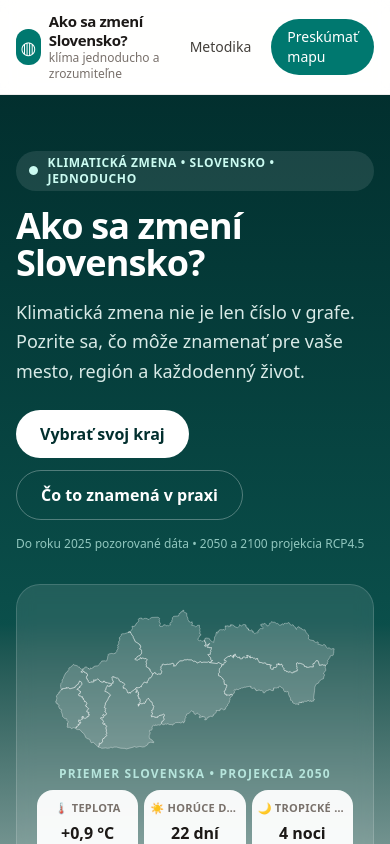
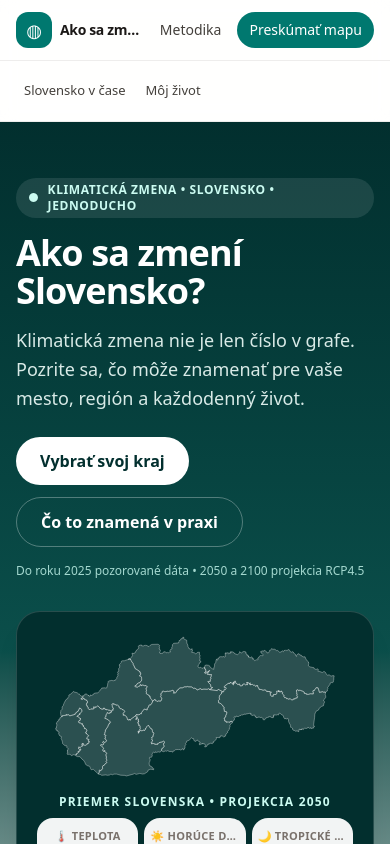
Before and after one commit to simonliska/sk-klima, a Next.js app: page / in a window 390 px wide. Shown: the top 844 px of the page. Built offline with nearby package versions, Linux system fonts and the light colour scheme.

Commit message:
fix: small fix for a phone

```diff
--- a/src/components/Header.tsx
+++ b/src/components/Header.tsx
@@ -3,24 +3,24 @@ import Link from "next/link";
 export default function Header() {
   return (
     <header className="sticky top-0 z-40 border-b border-stone-200/70 bg-white/85 backdrop-blur">
-      <div className="mx-auto flex max-w-6xl items-center justify-between px-4 py-3 sm:px-6">
-        <Link href="/" className="flex items-center gap-2" aria-label="Domov — Ako sa zmení Slovensko?">
+      <div className="mx-auto flex max-w-6xl items-center justify-between gap-2 px-4 py-3 sm:px-6">
+        <Link href="/" className="flex min-w-0 items-center gap-2" aria-label="Domov — Ako sa zmení Slovensko?">
           <span
             aria-hidden="true"
-            className="flex h-9 w-9 items-center justify-center rounded-xl bg-teal-700 text-lg text-white"
+            className="flex h-9 w-9 shrink-0 items-center justify-center rounded-xl bg-teal-700 text-lg text-white"
           >
             ◍
           </span>
-          <span className="leading-tight">
-            <span className="block text-[15px] font-bold tracking-tight">
+          <span className="min-w-0 leading-tight">
+            <span className="block truncate text-sm font-bold tracking-tight sm:text-[15px]">
               Ako sa zmení Slovensko?
             </span>
-            <span className="block text-xs text-stone-500">
+            <span className="hidden text-xs text-stone-500 sm:block">
               klíma jednoducho a zrozumiteľne
             </span>
           </span>
         </Link>
-        <nav className="flex items-center gap-1 text-sm font-medium" aria-label="Hlavná navigácia">
+        <nav className="flex shrink-0 items-center gap-1 text-sm font-medium" aria-label="Hlavná navigácia">
           <Link
             href="/#cas"
             className="hidden rounded-full px-3 py-2 text-stone-700 hover:bg-stone-100 sm:block"
@@ -35,18 +35,38 @@ export default function Header() {
           </Link>
           <Link
             href="/metodika"
-            className="rounded-full px-3 py-2 text-stone-700 hover:bg-stone-100"
+            className="rounded-full px-2 py-2 text-stone-700 hover:bg-stone-100 sm:px-3"
           >
             Metodika
           </Link>
           <Link
             href="/#mapa"
-            className="ml-1 rounded-full bg-teal-700 px-4 py-2 text-white hover:bg-teal-800"
+            className="ml-1 whitespace-nowrap rounded-full bg-teal-700 px-3 py-2 text-white hover:bg-teal-800 sm:px-4"
           >
             Preskúmať mapu
           </Link>
         </nav>
       </div>
+      {/* Mobile-only: all destinations in a scrollable row */}
+      <nav
+        className="border-t border-stone-200/70 sm:hidden"
+        aria-label="Sekcie stránky"
+      >
+        <div className="flex gap-1 overflow-x-auto px-4 py-2 text-[13px] font-medium [scrollbar-width:none] [&::-webkit-scrollbar]:hidden">
+          <Link
+            href="/#cas"
+            className="min-h-[44px] shrink-0 content-center whitespace-nowrap rounded-full px-2 py-2 text-stone-700 hover:bg-stone-100"
+          >
+            Slovensko v čase
+          </Link>
+          <Link
+            href="/#zivot"
+            className="min-h-[44px] shrink-0 content-center whitespace-nowrap rounded-full px-2 py-2 text-stone-700 hover:bg-stone-100"
+          >
+            Môj život
+          </Link>
+        </div>
+      </nav>
     </header>
   );
 }
--- a/src/components/Hero.tsx
+++ b/src/components/Hero.tsx
@@ -37,13 +37,13 @@ export default function Hero() {
                 Čo to znamená v praxi
               </Link>
             </div>
-            <p className="mt-4 text-xs text-teal-100/70">
+            <p className="mt-4 text-xs text-teal-100/80">
               Do roku 2025 pozorované dáta • 2050 a 2100 projekcia RCP4.5
             </p>
           </div>
 
           {/* Real Slovakia shape + mini stats */}
-          <div className="reveal rounded-3xl border border-white/15 bg-white/10 p-5 backdrop-blur" style={{ animationDelay: "120ms" }}>
+          <div className="reveal rounded-3xl border border-white/15 bg-teal-950 p-5 shadow-xl" style={{ animationDelay: "120ms" }}>
             <svg
               viewBox={VIEWBOX}
               role="img"
@@ -63,7 +63,7 @@ export default function Hero() {
                 ))}
               </g>
             </svg>
-            <p className="mt-3 text-center text-xs font-bold uppercase tracking-widest text-teal-100/80">
+            <p className="mt-3 text-center text-xs font-bold uppercase tracking-widest text-teal-100">
               Priemer Slovenska • Projekcia 2050
             </p>
             <div className="mt-2 grid grid-cols-3 gap-1.5 text-center sm:gap-2">
@@ -91,7 +91,7 @@ export default function Hero() {
                 </div>
               ))}
             </div>
-            <p className="mt-2 text-center text-[11px] leading-relaxed text-teal-100/70">
+            <p className="mt-2 text-center text-[11px] leading-relaxed text-teal-50/90">
               Všetko sa porovnáva s klimatickým normálom 1991–2020 (SHMÚ):
               teplota je odchýlka, pri dňoch rozdiel počtu. 2050 = 30-ročný
               priemer 2021–2050, scenár RCP4.5 (očakávané približné hodnoty).
```
